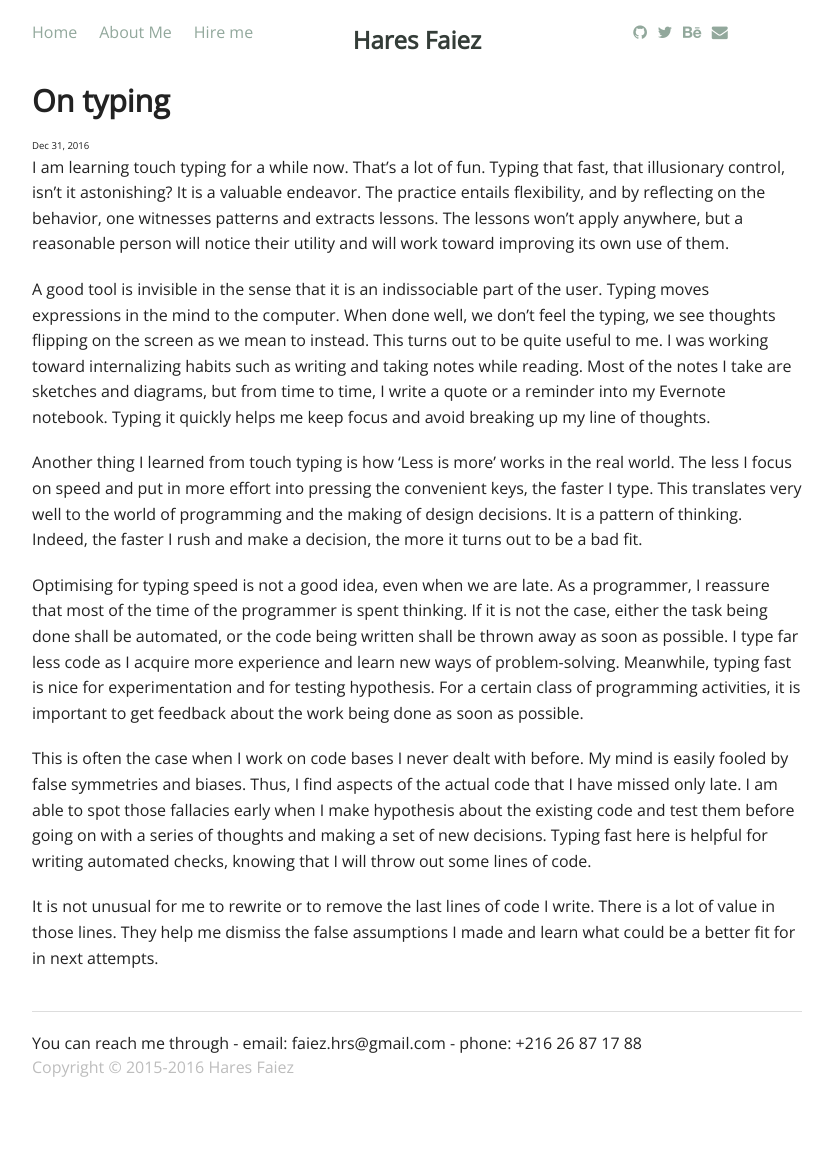
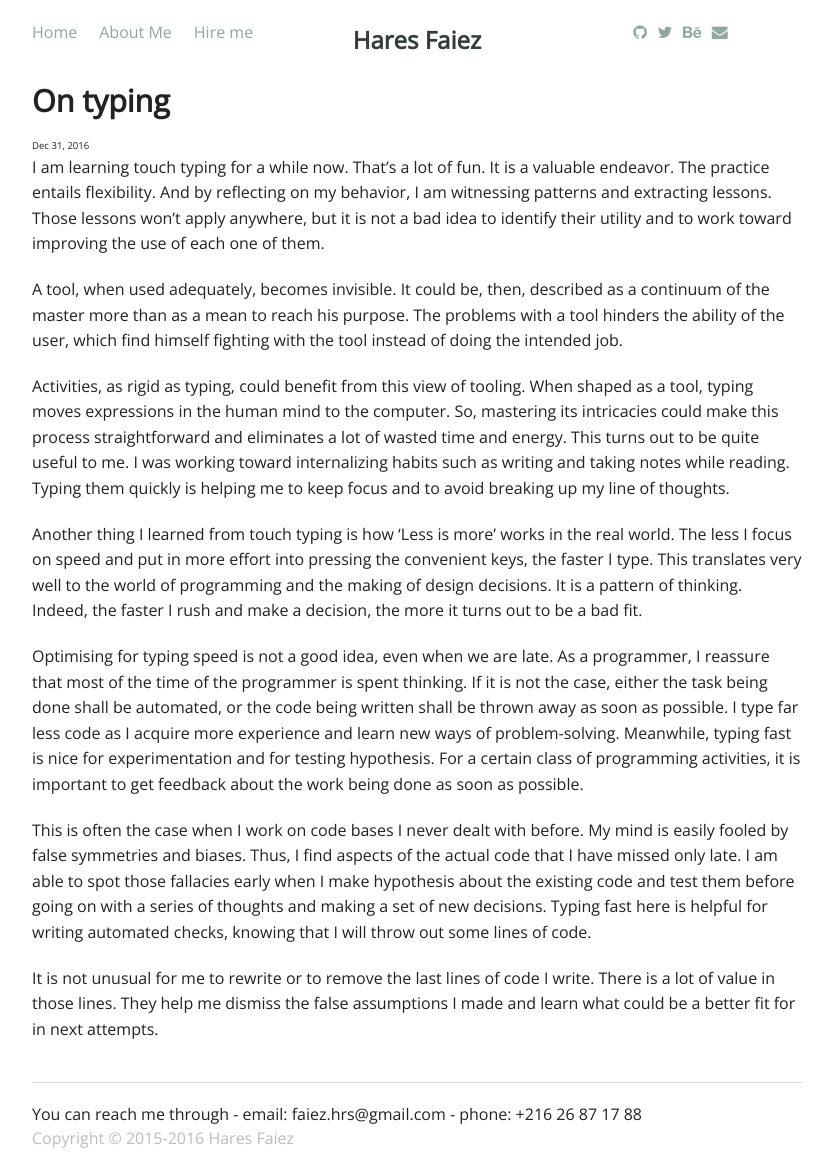
Before and after one commit to haresfaiez/haresfaiez.github.io, a Jekyll site: the page built from _posts/2016-12-31-on-typing.md, in a window 1280 px wide. Shown: the whole page, without its empty margins (223-1056 px from the left). Built offline with Jekyll 4.4.1, drawn with Linux system fonts in a browser that asks for light colours; some web fonts are replaced; comment, search, counter and statistics services are not loaded; before the commit the page ends 1101 px from its top, so only the background shows below that.

Commit message:
Make the on-typing post more personal

```diff
--- a/_posts/2016-12-31-on-typing.md
+++ b/_posts/2016-12-31-on-typing.md
@@ -8,22 +8,26 @@ tags: typing
 ---
 
 I am learning touch typing for a while now. That's a lot of fun.
-Typing that fast, that illusionary control, isn't it astonishing?
 It is a valuable endeavor.
-The practice entails flexibility, and by reflecting on the behavior,
-one witnesses patterns and extracts lessons.
-The lessons won't apply anywhere, but a reasonable person will notice
-their utility and will work toward improving its own use of them.
+The practice entails flexibility. And by reflecting on my behavior,
+I am witnessing patterns and extracting lessons.
+Those lessons won't apply anywhere, but it is not a bad idea to identify
+their utility and to work toward improving the use of each one of them.
 
-A good tool is invisible in the sense that it is an indissociable part of the user.
-Typing moves expressions in the mind to the computer.
-When done well, we don't feel the typing,
-we see thoughts flipping on the screen as we mean to instead.
+A tool, when used adequately, becomes invisible.
+It could be, then, described as a continuum of the master
+more than as a mean to reach his purpose.
+The problems with a tool hinders the ability of the user,
+which find himself fighting with the tool instead of doing the intended
+job.
+
+Activities, as rigid as typing, could benefit from this view of tooling.
+When shaped as a tool, typing moves expressions in the human mind to the computer.
+So, mastering its intricacies could make this process straightforward
+and eliminates a lot of wasted time and energy.
 This turns out to be quite useful to me.
 I was working toward internalizing habits such as writing and taking notes while reading.
-Most of the notes I take are sketches and diagrams,
-but from time to time, I write a quote or a reminder into my Evernote notebook.
-Typing it quickly helps me keep focus and avoid breaking up my line of thoughts.
+Typing them quickly is helping me to keep focus and to avoid breaking up my line of thoughts.
 
 Another thing I learned from touch typing is how 'Less is more' works in the real world.
 The less I focus on speed and put in more effort into pressing the convenient keys,
```
